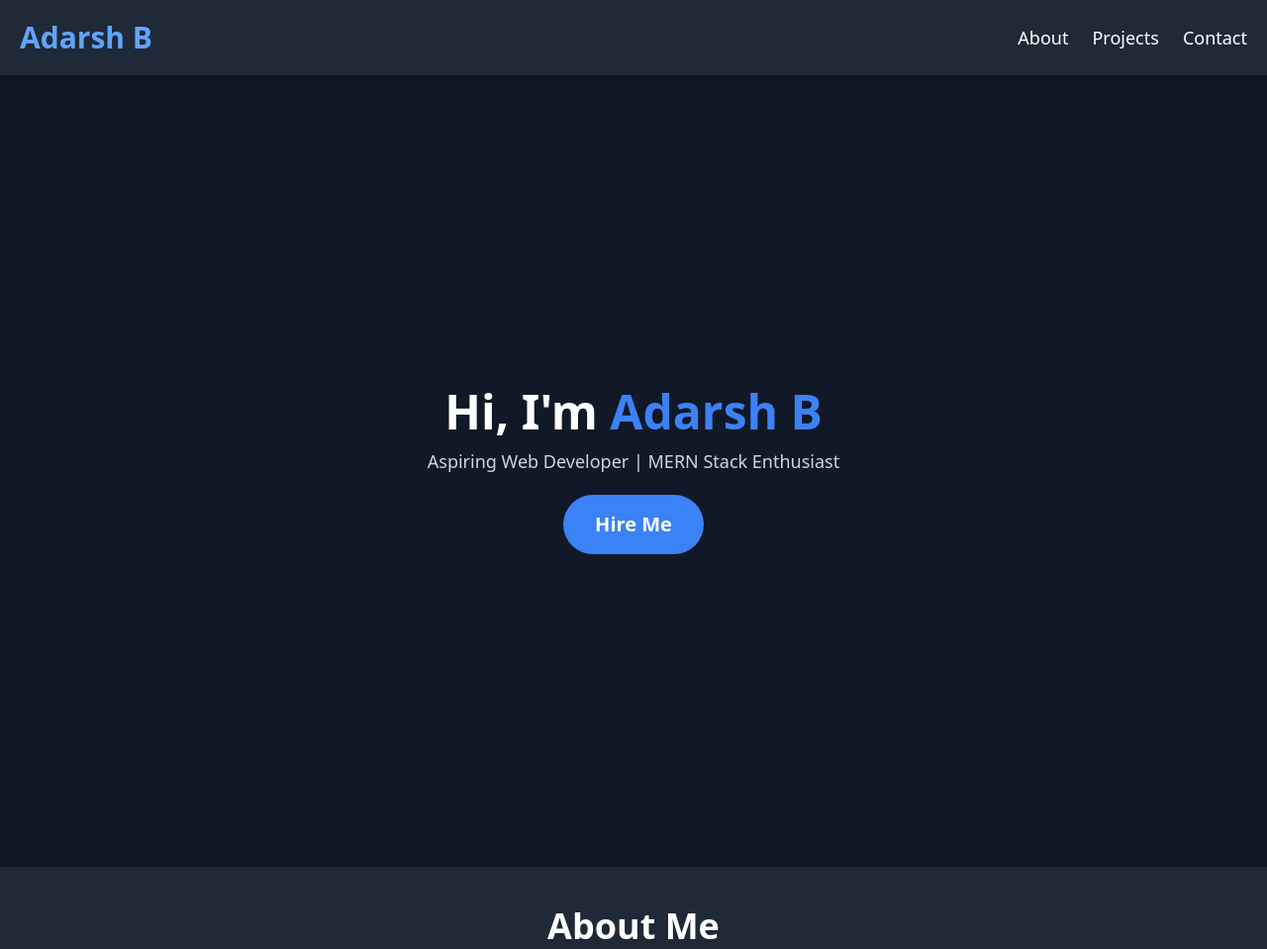
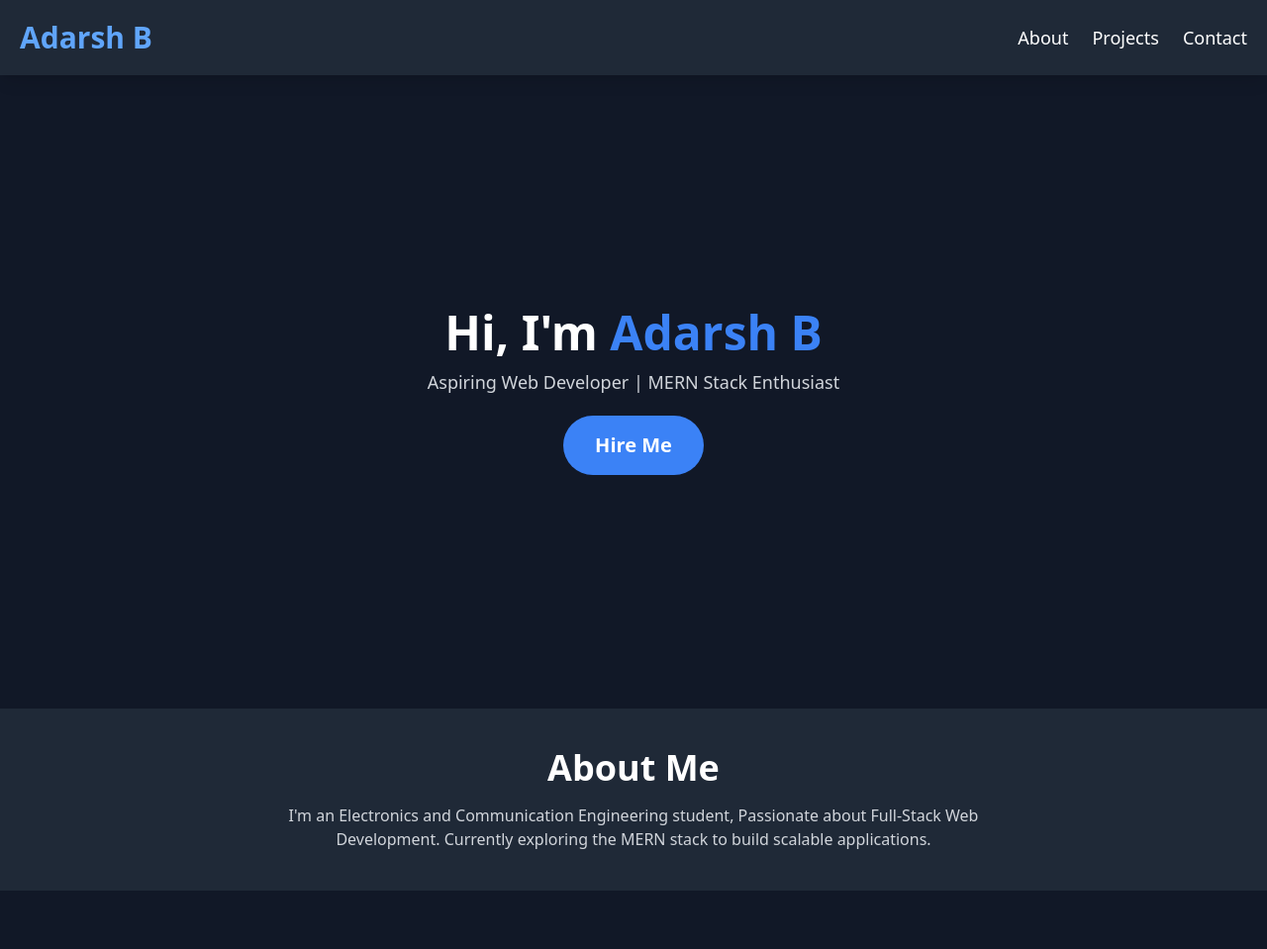
Before and after one commit to adarshhbnair/portfolio-website, a plain HTML site: page index.html in a window 1280 px wide. Shown: the top 959 px of the page at 99% size. Drawn offline with nearby package versions, Linux system fonts and the light colour scheme.

Commit message:
modified

```diff
--- a/index.html
+++ b/index.html
@@ -9,7 +9,7 @@
 </head>
 <body class="bg-gray-900 text-white">
     <!-- Navbar -->
-    <nav class="p-5 bg-gray-800 flex justify-between items-center shadow-lg">
+    <nav class="p-5 bg-gray-800 flex justify-between items-center shadow-lg sticky top-0 z-50">
         <h1 class="text-3xl font-bold text-blue-400">Adarsh B</h1>
         <ul class="flex space-x-6 text-lg">
             <li><a href="#about" class="hover:text-blue-400 transition">About</a></li>
@@ -19,14 +19,14 @@
     </nav>
 
     <!-- Hero Section -->
-    <section class="h-screen flex flex-col justify-center items-center text-center">
+    <section class="h-[80vh] flex flex-col justify-center items-center text-center">
         <h2 class="text-5xl font-extrabold">Hi, I'm <span class="text-blue-500">Adarsh B</span></h2>
         <p class="text-gray-300 mt-3 text-lg">Aspiring Web Developer | MERN Stack Enthusiast</p>
-        <a href="#contact" class="mt-5 px-8 py-4 bg-blue-500 rounded-full text-xl font-semibold hover:bg-blue-600 transition">Hire Me</a>
+        <a href="#about" class="mt-5 px-8 py-4 bg-blue-500 rounded-full text-xl font-semibold hover:bg-blue-600 transition">Hire Me</a>
     </section>
 
     <!-- About Section -->
-    <section id="about" class="p-10 bg-gray-800 text-center">
+    <section id="about" class="p-10 bg-gray-800 text-center scroll-mt-20">
         <h2 class="text-4xl font-bold">About Me</h2>
         <p class="text-gray-300 mt-4 max-w-3xl mx-auto">I'm an Electronics and Communication Engineering student, Passionate about Full-Stack Web Development. Currently exploring the MERN stack to build scalable applications.</p>
     </section>
@@ -54,13 +54,12 @@
         </div>
     </section>
     <footer class="p-4 bg-gray-800 text-center text-gray-400">
-        <p>&copy; 2025 Adarsh B. All rights reserved.</p>
+        <p>&copy; 2025 Adarsh Balakrishnan</p>
     </footer>
     <style>
         html {
             scroll-behavior: smooth;
         }
     </style>
-
 </body>
 </html>
```
